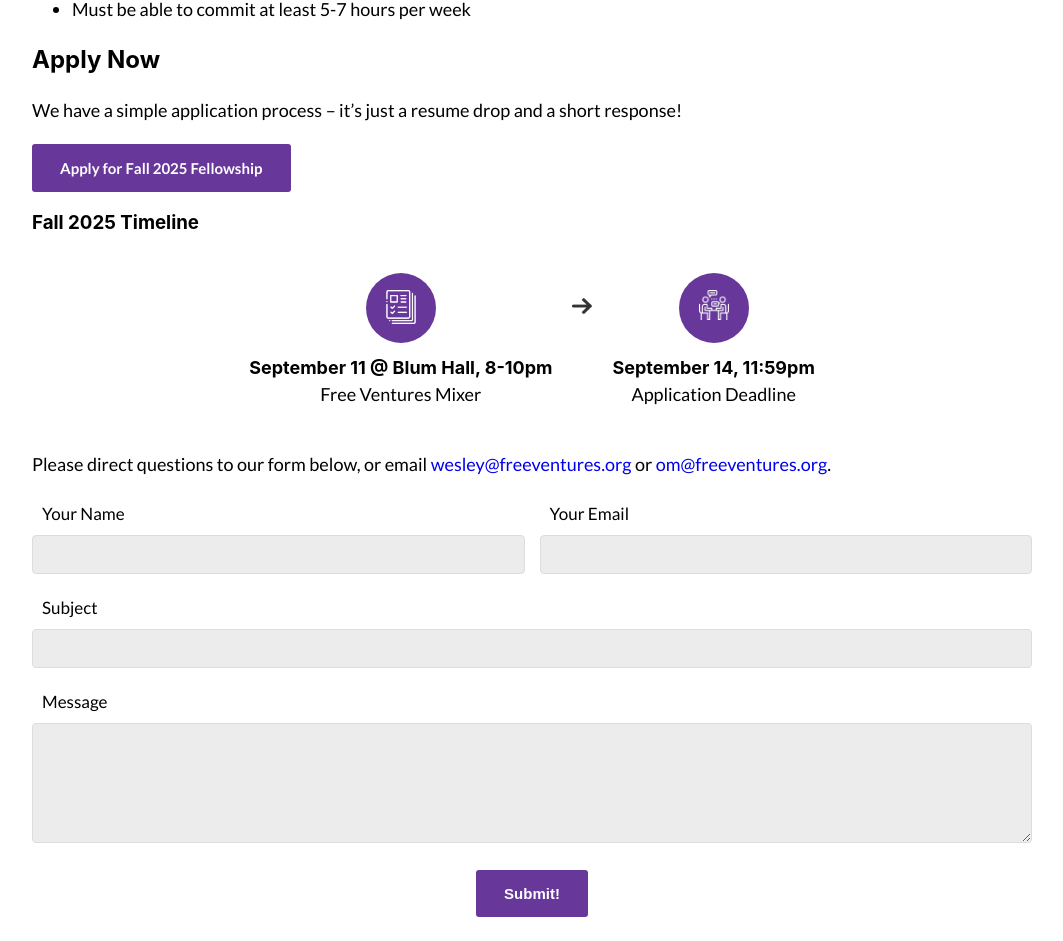
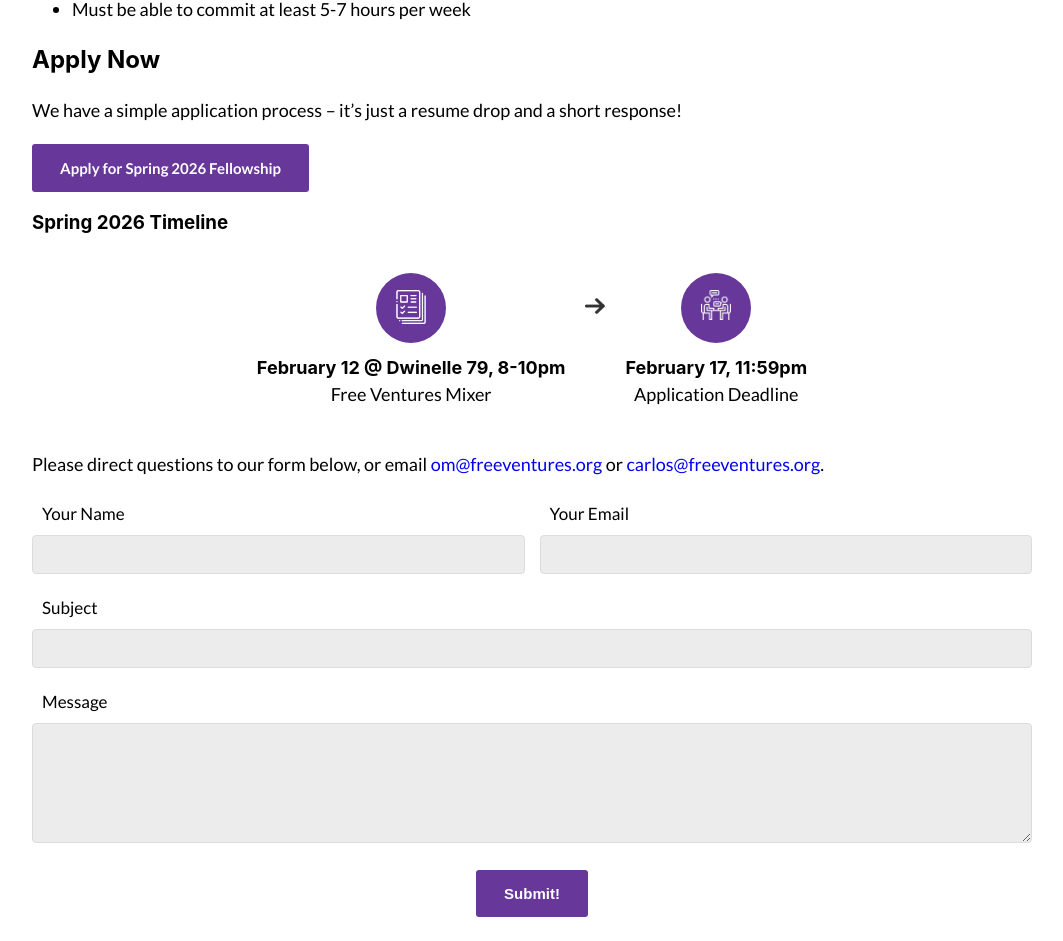
Before and after one commit to Free-Ventures-Cal/website, a React (Create React App) app: page /fellowship in a window 1280 px wide. Shown: the part 1775-2716 px from the top of the page, without its empty margins (108-1171 px from the left). Built offline with nearby package versions, Linux system fonts and the light colour scheme.

Commit message:
fellowship app.

```diff
--- a/src/Components/Fellowship.js
+++ b/src/Components/Fellowship.js
@@ -26,12 +26,12 @@
     //   image: application,
     // },
     {
-      date: "September 11 @ Blum Hall, 8-10pm",
+      date: "February 12 @ Dwinelle 79, 8-10pm",
       description: "Free Ventures Mixer",
       image: application,
     },
     {
-      date: "September 14, 11:59pm",
+      date: "February 17, 11:59pm",
       description: "Application Deadline",
       image: interview,
     },
@@ -191,19 +191,19 @@
             short response!
           </p>
           <a
-            href="https://docs.google.com/forms/d/e/1FAIpQLSccATjqG-7sO15UJVobsDTh6dV37BMaFRoQU2gCmn-202Sxow/viewform"
+            href="https://docs.google.com/forms/d/e/1FAIpQLSdCcvJnxvnH0PYkcEwnVdZG-FMKb7i2OCFYbOOYApgIN-DWyA/viewform"
             className="genericButton"
             target="_blank"
             rel="noopener noreferrer"
           >
-            Apply for Fall 2025 Fellowship
+            Apply for Spring 2026 Fellowship
           </a>
-          <h3>Fall 2025 Timeline</h3>
+          <h3>Spring 2026 Timeline</h3>
           <div className="timeline">{timelineWithArrows}</div>
           <p>
             Please direct questions to our form below, or email{" "}
-            <a href="mailto:wesley@freeventures.org">wesley@freeventures.org</a> {" or "}
-            <a href="mailto:om@freeventures.org">om@freeventures.org</a>
+            <a href="mailto:om@freeventures.org">om@freeventures.org</a> {" or "}
+            <a href="mailto:carlos@freeventures.org">carlos@freeventures.org</a>
             .
           </p>
         </span>
```
